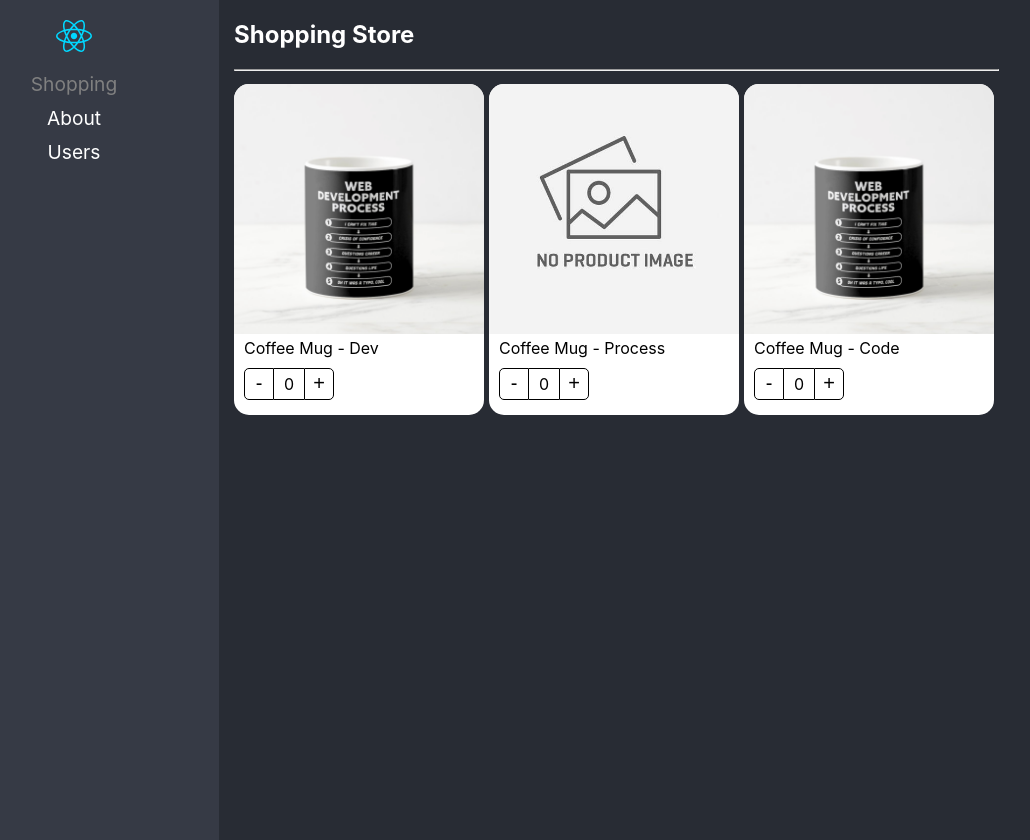
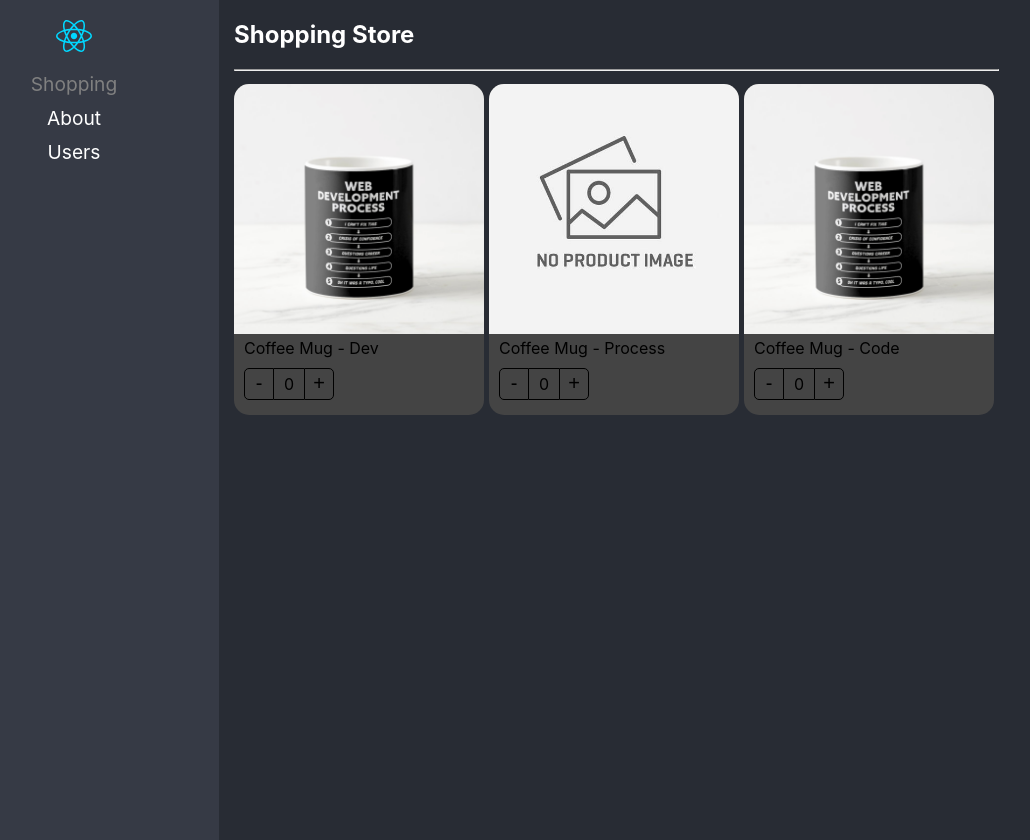
Before and after one commit to TemoSanchez12/react-adv, a React (Vite) app: page / in a window 1280 px wide. Shown: the whole page, without its empty margins (71-1101 px from the left). Built offline with nearby package versions, Linux system fonts and the light colour scheme; the HTML template or start-up script is replaced by a standard one.

Commit message:
Accept classNames

```diff
--- a/src/02-components-patterns/components/ProductCard.tsx
+++ b/src/02-components-patterns/components/ProductCard.tsx
@@ -8,22 +8,23 @@ import { Product, ProductContextProps } from '../interfaces/interfaces'
 interface ProductCardProps {
   product: Product
   children?: ReactElement | ReactElement[]
+  className?: string
 }
 
 export const ProductContext = createContext<ProductContextProps>({} as ProductContextProps)
 
-const ProductCard = ({ children, product }: ProductCardProps) => {
+const ProductCard = ({ children, product, className }: ProductCardProps) => {
   const { counter, increaseBy } = useProduct()
 
   return (
-    <div className={styles.productCard}>
+    <div className={`${styles.productCard} ${className || ''}`}>
       <ProductContext.Provider value={{ product, counter, increaseBy }}>{children}</ProductContext.Provider>
     </div>
   )
 }
 
+ProductCard.Image = ProductImage
 ProductCard.Title = ProductTitle
-ProductCard.Image = ProductImage
 ProductCard.Buttons = ProductButtons
 
 export default ProductCard
--- a/src/02-components-patterns/components/ProductImage.tsx
+++ b/src/02-components-patterns/components/ProductImage.tsx
@@ -3,10 +3,14 @@ import styles from '../styles/styles.module.css'
 import { useContext } from 'react'
 import { ProductContext } from './ProductCard'
 
-export const ProductImage = ({ image = '', title = '' }) => {
+export const ProductImage = ({ image = '', title = '', className = '' }) => {
   const { product } = useContext(ProductContext)
 
   return (
-    <img src={image || product.image || noImage} alt={title || product.title} className={styles.productImg} />
+    <img
+      src={image || product.image || noImage}
+      alt={title || product.title}
+      className={`${styles.productImg} ${className || ''}`}
+    />
   )
 }
--- a/src/02-components-patterns/components/ProductTitle.tsx
+++ b/src/02-components-patterns/components/ProductTitle.tsx
@@ -2,7 +2,7 @@ import styles from '../styles/styles.module.css'
 import { useContext } from 'react'
 import { ProductContext } from './ProductCard'
 
-export const ProductTitle = ({ title = '' }) => {
+export const ProductTitle = ({ title = '', className = '' }) => {
   const { product } = useContext(ProductContext)
-  return <span className={styles.productDescription}>{title || product.title}</span>
+  return <span className={styles.productDescription}>{`${title || product.title} ${className || ''}`}</span>
 }
--- a/src/02-components-patterns/pages/ShoppingPage.tsx
+++ b/src/02-components-patterns/pages/ShoppingPage.tsx
@@ -1,4 +1,7 @@
+import { ProductButtons, ProductImage, ProductTitle } from '../components'
 import ProductCard from '../components/ProductCard'
+
+import '../styles/custom-styles.css'
 
 const products = [
   {
@@ -32,10 +35,10 @@ const ShoppingPage = () => {
         }}
       >
         {products.map(product => (
-          <ProductCard key={product.id} product={product}>
-            <ProductCard.Image />
-            <ProductCard.Title />
-            <ProductCard.Buttons />
+          <ProductCard key={product.id} product={product} className='bg-dark'>
+            <ProductImage />
+            <ProductTitle />
+            <ProductButtons />
           </ProductCard>
         ))}
       </div>
--- /dev/null
+++ b/src/02-components-patterns/styles/custom-styles.css
@@ -0,0 +1,7 @@
+.bg-dark {
+  background-color: #444;
+}
+
+.text-light {
+  color: #ddd;
+}
```
